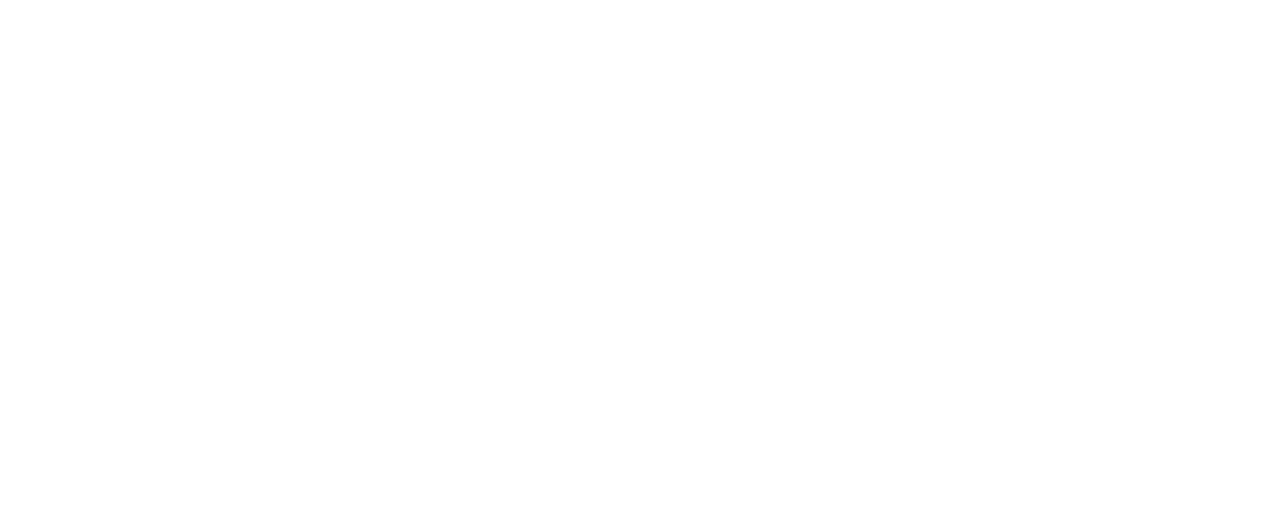
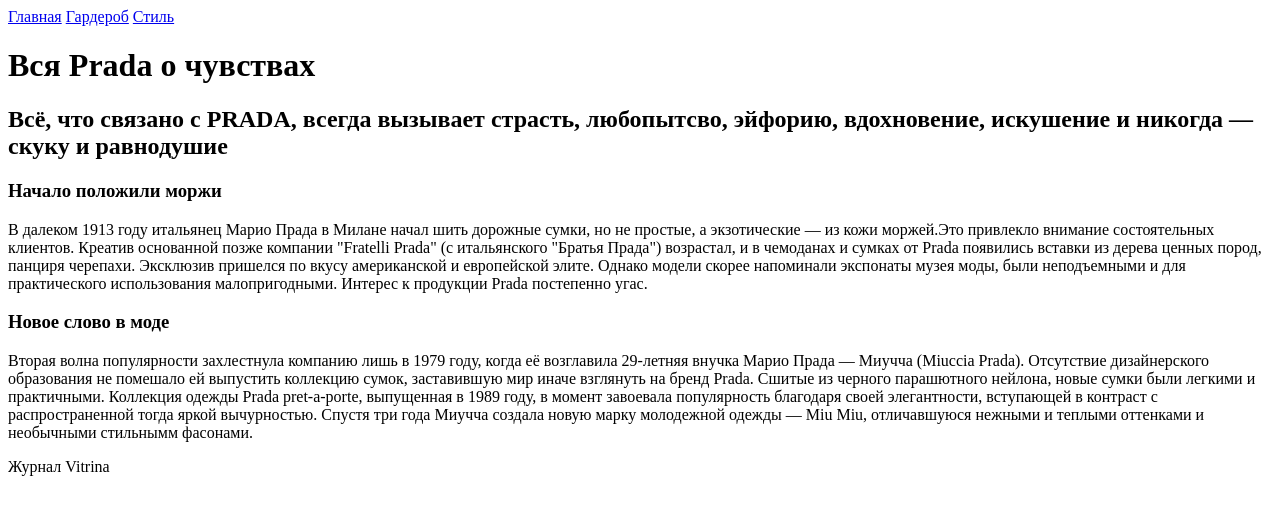
Before and after one commit to WebHeroSchool/stdark13magazine, a plain HTML site: page Index.html in a window 1280 px wide. Drawn offline with Linux system fonts and the light colour scheme.

Commit message:
create layout in Index.html

```diff
--- a/Index.html
+++ b/Index.html
@@ -3,9 +3,32 @@
 <head>
     <meta charset="UTF-8">
     <meta name="viewport" content="width=device-width, initial-scale=1.0">
-    <title>Document</title>
+    <title>About Prada</title>
 </head>
 <body>
-
+    <header class="header">
+        <nav>
+            <a href="#">Главная</a>
+            <a href="#">Гардероб</a>
+            <a href="#">Стиль</a>
+        </nav>
+        <H1>Вся Prada о чувствах</H1>
+    </header>
+    <section class="main">
+        <h2>Всё, что связано с PRADA, всегда вызывает страсть, любопытсво, эйфорию, вдохновение, искушение и никогда — скуку и равнодушие</h2>
+        <article class="first">
+            <h3>Начало положили моржи</h3>
+            <p>
+                В далеком 1913 году итальянец Марио Прада в Милане начал шить дорожные сумки, но не простые, а экзотические — из кожи моржей.Это привлекло внимание состоятельных клиентов. Креатив основанной позже компании "Fratelli Prada" (с итальянского "Братья Прада") возрастал, и в чемоданах и сумках от Prada появились вставки из дерева ценных пород, панциря черепахи. Эксклюзив пришелся по вкусу американской и европейской элите. Однако модели скорее напоминали экспонаты музея моды, были неподъемными и для практического использования малопригодными. Интерес к продукции Prada постепенно угас.
+            </p>
+        </article>
+        <article class="second">
+            <h3>Новое слово в моде</h3>
+            <p>
+                Вторая волна популярности захлестнула компанию лишь в 1979 году, когда её возглавила 29-летняя внучка Марио Прада — Миучча (Miuccia Prada). Отсутствие дизайнерского образования не помешало ей выпустить коллекцию сумок, заставившую мир иначе взглянуть на бренд Prada. Сшитые из черного парашютного нейлона, новые сумки были легкими и практичными. Коллекция одежды Prada pret-a-porte, выпущенная в 1989 году, в момент завоевала популярность благодаря своей элегантности, вступающей в контраст с распространенной тогда яркой вычурностью. Спустя три года Миучча создала новую марку молодежной одежды — Miu Miu, отличавшуюся нежными и теплыми оттенками и необычными стильнымм фасонами.
+            </p>
+        </article>
+    </section>
+    <footer class="footer">Журнал Vitrina</footer>
 </body>
 </html>
```
